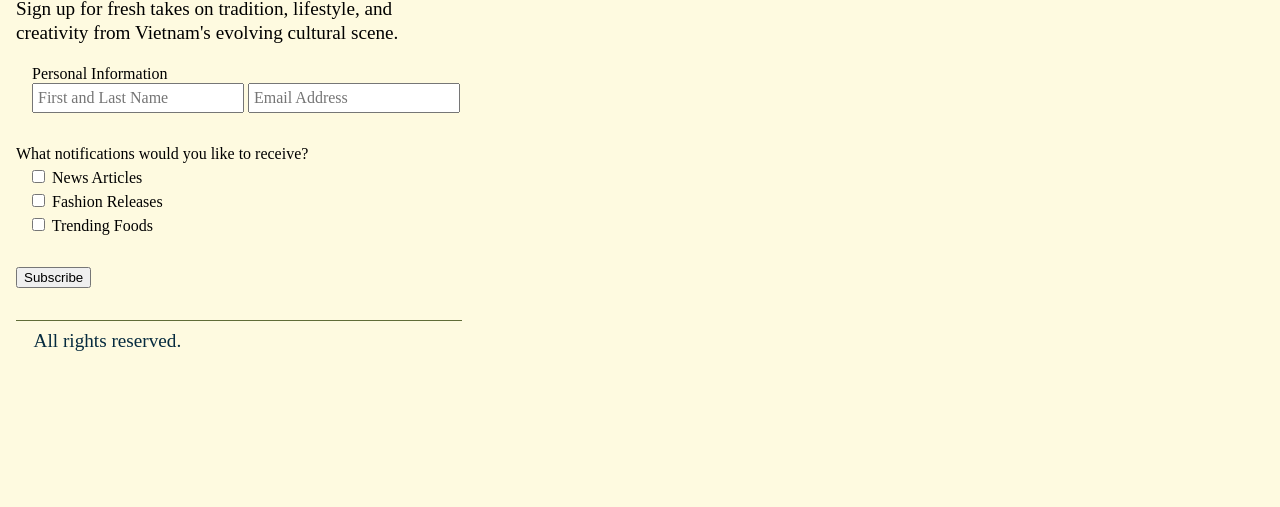
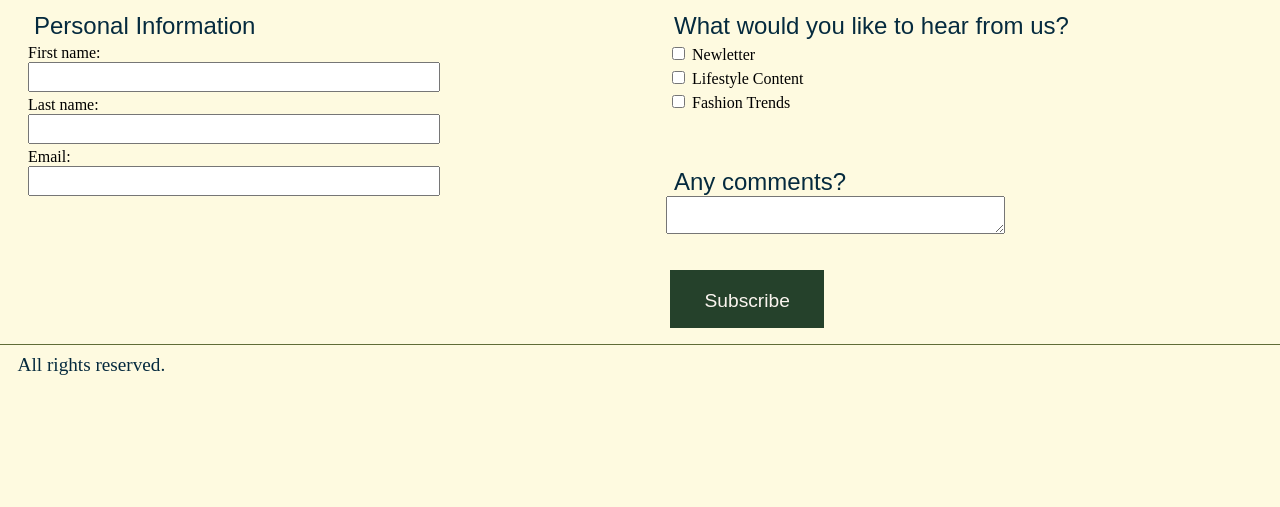
Before and after one commit to mylinhduong/mylinhduong.github.io, a plain HTML site: page grc339/digital-magazine/newsletter.html in a window 1280 px wide. Shown: the part 293-800 px from the top of the page. Drawn offline with Linux system fonts and the light colour scheme; a web font is replaced by a local one.

Commit message:
Add files via upload

```diff
--- a/grc339/digital-magazine/newsletter.html
+++ b/grc339/digital-magazine/newsletter.html
@@ -15,7 +15,7 @@
         </head>
 
         <body>
-            <div class="home-container">
+            <div class="container-newsletter">
                 <header><a href="index.html">
                     <h1><img src="HoaMaiLogo.svg" alt="Hoa Mai."></h1>
                     </a>
@@ -30,48 +30,54 @@
                     </nav>
                 </header>
 
+                <h2 class="page-title">Stay connected and subscribe!</h2>
          <form>
-                    <div class="newsletter-box">
-                        <div class="side">
-                        <h2>Inside Hoa Mai</h2>
-                        <p>Sign up for fresh takes on tradition, lifestyle, and creativity from Vietnam's evolving cultural scene.</p>
-                    </div>
-                    </section>
-
-
-                <div class="form">
             <section class="personal-info">
-                        <h3>Personal Information</h3>
-                        <input type="text" placeholder="First and Last Name" name="mail" required="">
-                        <input type="text" placeholder="Email Address" name="mail" required="">
-                    </section>
-                    <section class="Preferences">
-                        <h3>What notifications would you like to receive?</h3>
+               <h2>Personal Information</h2>
                <ul>
                   <li>
-                                <input id="news-articles" type="checkbox" value="news-articles">
-                                <label for="news-articles">News Articles</label>
+                     <label for="firstname">First name:</label>
+                     <input type="text" id="firstname" name="firstname">
                   </li>
                   <li>
-                                <input id="fashion-releases" type="checkbox" value="fashion-releases">
-                                <label for="fashion-releases">Fashion Releases</label>
+                     <label for="lastname">Last name:</label>
+                     <input type="text" id="lastname" name="lastname">
                   </li>
                   <li>
-                                <input id="trending-foods" type="checkbox" value="trending-foods">
-                                <label for="trending-foods">Trending Foods</label>
+                     <label for="email">Email:</label>
+                     <input type="text" id="email" name="email">
                   </li>
                </ul>
             </section>
-                    <section class="submit">
-                        <input type="submit" value="Subscribe">
+
+            <section class="subscription-type">
+               <h2>What would you like to hear from us?</h2>
+               <ul>
+                  <li>
+                     <input type="checkbox" id="newsletter" name="newsletter">
+                     <label for="newsletter">Newletter</label>
+                  </li>
+                  <li>
+                     <input type="checkbox" id="lifestyle" name="lifestyle">
+                     <label for="lifestyle">Lifestyle Content</label>
+                  </li>
+                  <li>
+                     <input type="checkbox" id="fashion" name="fashion">
+                     <label for="fashion">Fashion Trends</label>
+                  </li>
+               </ul>
             </section>
 
-                    </div>
+            <section class="feedback">
+               <h2>Any comments?</h2>
+               <textarea id="feedback" name="feedback"></textarea>
+            </section>
+            <button type="submit">Subscribe</button>
          </form>
+
                 <footer>
                     <p>All rights reserved.</p>
                     </footer>
             </div>
-            </div>
         </body>
     </html>
```
Also changed, not shown: grc339/digital-magazine/photogallery.html (+3 -2 lines). Lines whose indentation alone changed are shown as unchanged.
